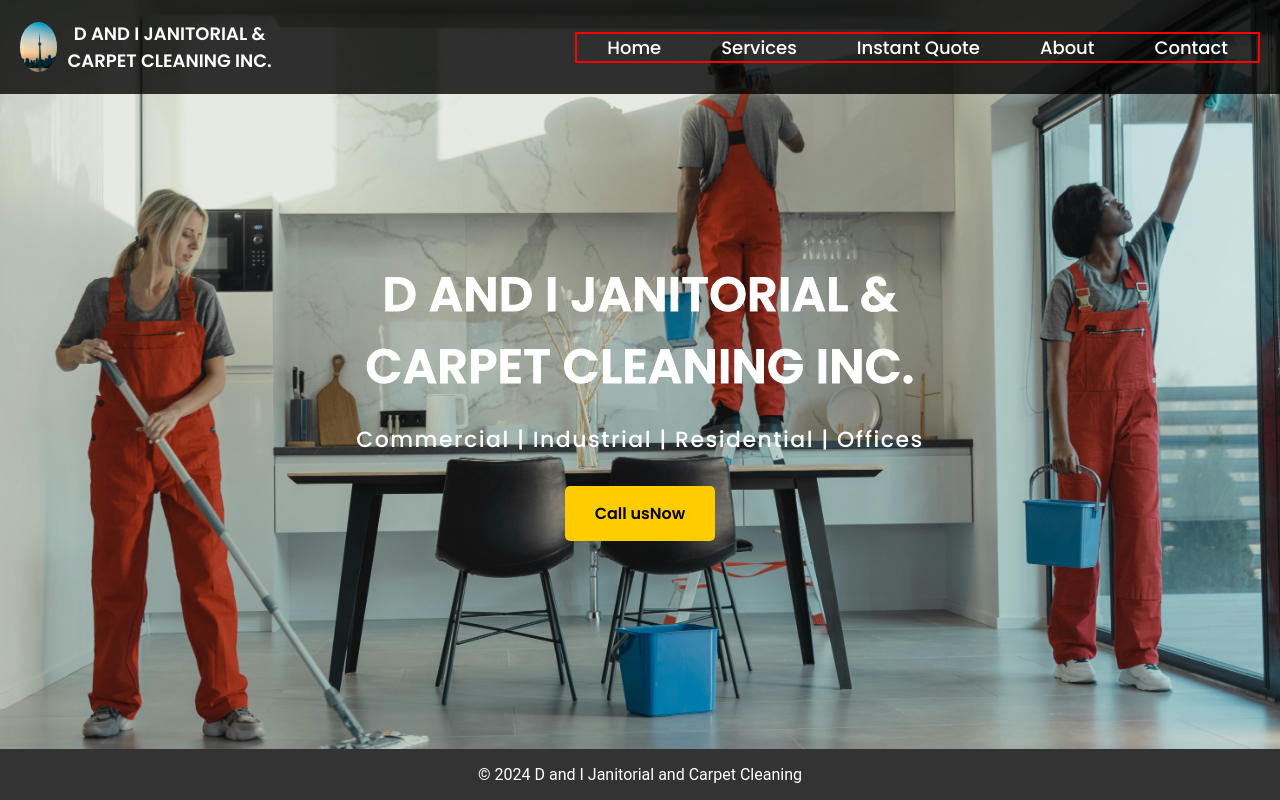
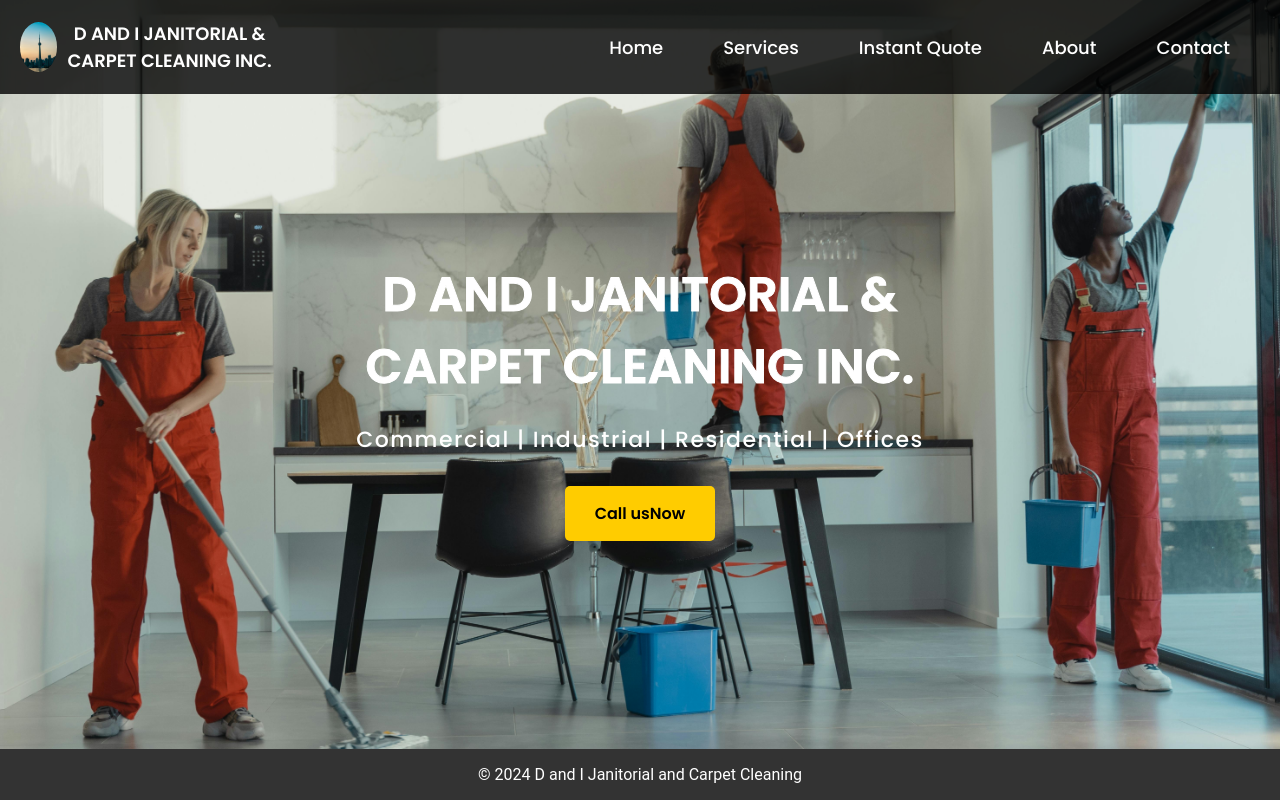
Before and after one commit to Rawmace/Dandijanitorial.inc, a React (Vite) app in the folder frontend/: page / in a window 1280 px wide. Shown: the top 800 px of the page. Built offline with nearby package versions, Linux system fonts and the light colour scheme.

Commit message:
removed the border on nav

```diff
--- a/frontend/src/components/HomePage.css
+++ b/frontend/src/components/HomePage.css
@@ -61,7 +61,7 @@
 
 /* Hide the nav links on mobile, they will be part of the hamburger menu */
 .nav-links {
-  border: 2px solid red;
+  /* border: 2px solid red; */
   display: flex;
 
   list-style-type: none;
@@ -101,7 +101,7 @@
 
 .hamburger.open .bar:nth-child(1) {
   transform: rotate(45deg) translate(5px, 5px);
-  /* border: 2px solid red; */
+  border: 2px solid red;
 }
 
 .hamburger.open .bar:nth-child(2) {
```
